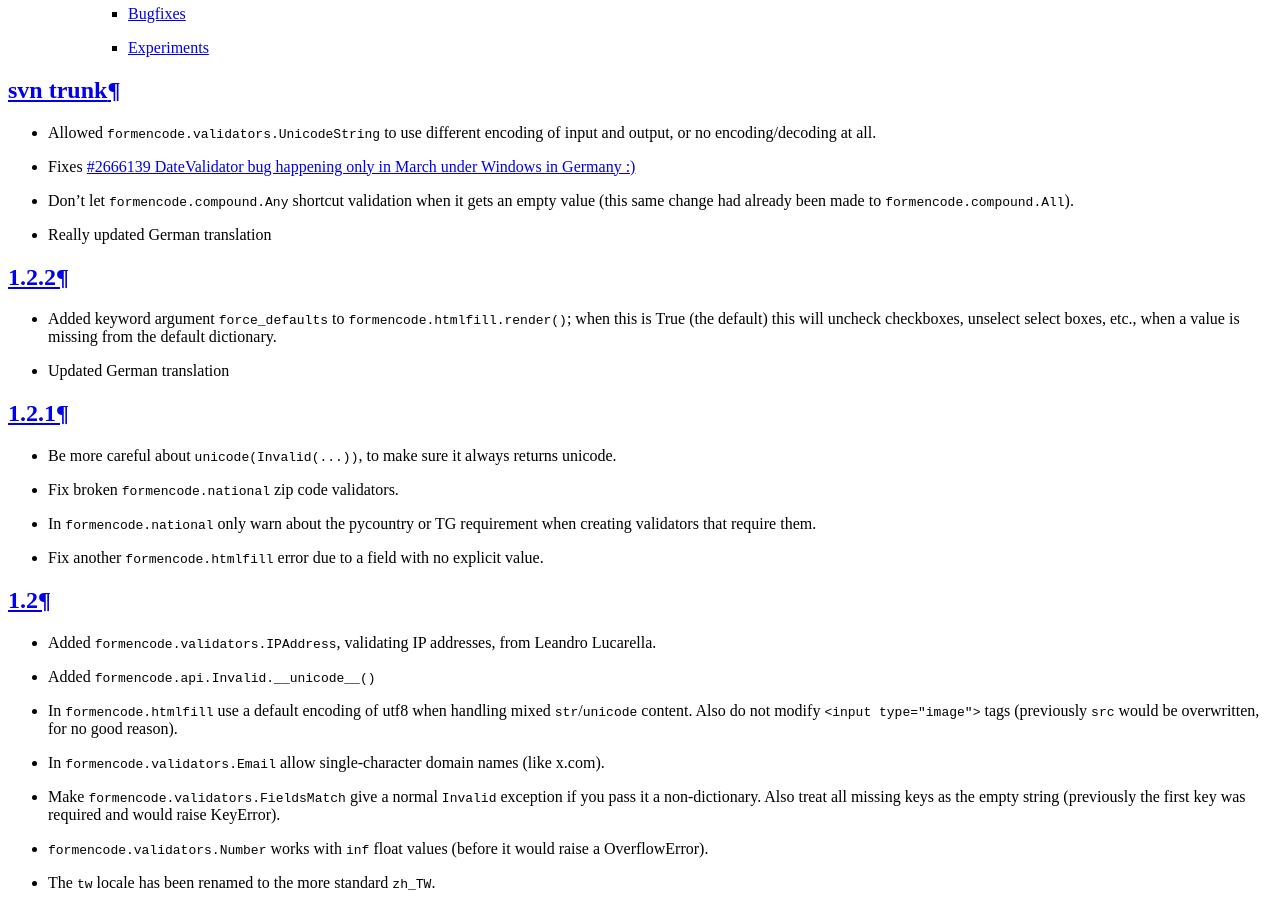
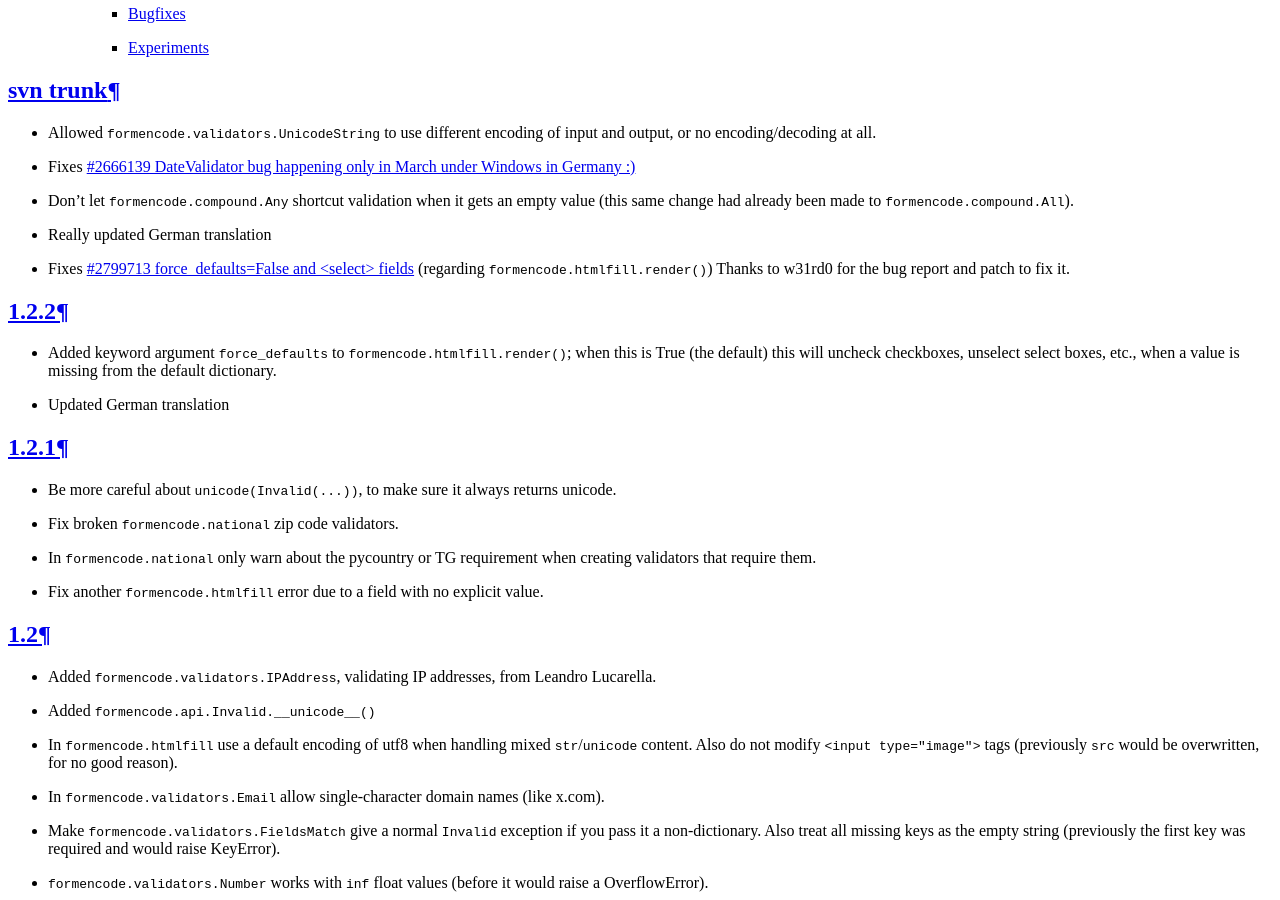
Before and after one commit to formencode/formencode, a Sphinx documentation site: the page built from docs/news.txt, in a window 1280 px wide and 900 px high, scrolled down 776 px. Built offline with Sphinx 7.4.7, drawn with Linux system fonts in a browser that asks for light colours.

Commit message:
added the force_defaults fix to the news

```diff
--- a/docs/news.txt
+++ b/docs/news.txt
@@ -17,6 +17,11 @@ svn trunk
   :class:`formencode.compound.All`).
 
 * Really updated German translation
+
+* Fixes `#2799713 force_defaults=False and <select> fields
+  <https://sourceforge.net/tracker/?func=detail&aid=2799713&group_id=91231&atid=596416>`_
+  (regarding :func:`formencode.htmlfill.render`)
+  Thanks to w31rd0 for the bug report and patch to fix it.
 
 1.2.2
 -----
```
Also changed, not shown: 1 other file.
